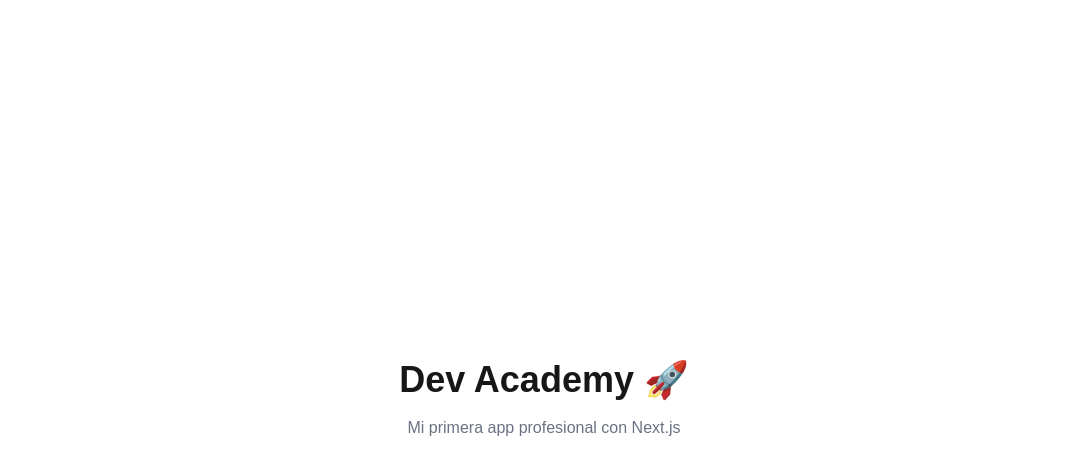
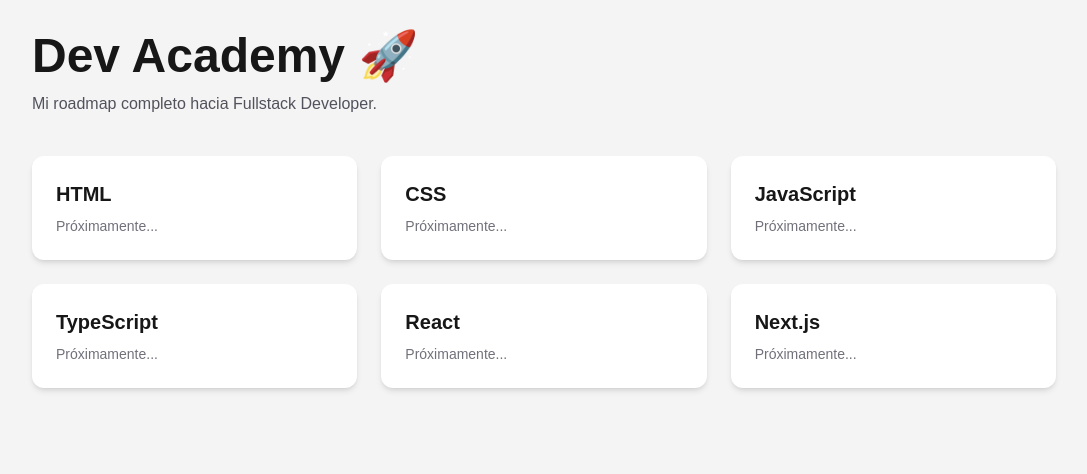
Before and after one commit to daross01/dev-academy, a Next.js app: page / in a window 1280 px wide. Shown: the top 474 px of the page, without its empty margins (96-1183 px from the left). Built offline with nearby package versions, Linux system fonts and the light colour scheme.

Commit message:
dashboard

```diff
--- a/app/page.tsx
+++ b/app/page.tsx
@@ -1,13 +1,43 @@
 export default function Home() {
+  const modules = [
+    "HTML",
+    "CSS",
+    "JavaScript",
+    "TypeScript",
+    "React",
+    "Next.js",
+  ];
+
   return (
-    <main className="flex min-h-screen flex-col items-center justify-center">
-      <h1 className="text-4xl font-bold">
-        Dev Academy 🚀
-      </h1>
+    <main className="min-h-screen bg-zinc-100 p-8">
+      <div className="mx-auto max-w-5xl">
+        <header className="mb-10">
+          <h1 className="text-5xl font-bold">
+            Dev Academy 🚀
+          </h1>
 
-      <p className="mt-4 text-gray-500">
-        Mi primera app profesional con Next.js
-      </p>
+          <p className="mt-3 text-zinc-600">
+            Mi roadmap completo hacia Fullstack Developer.
+          </p>
+        </header>
+
+        <section className="grid gap-6 sm:grid-cols-2 lg:grid-cols-3">
+          {modules.map((module) => (
+            <div
+              key={module}
+              className="rounded-xl bg-white p-6 shadow-md transition hover:scale-105"
+            >
+              <h2 className="text-xl font-semibold">
+                {module}
+              </h2>
+
+              <p className="mt-2 text-sm text-zinc-500">
+                Próximamente...
+              </p>
+            </div>
+          ))}
+        </section>
+      </div>
     </main>
   );
 }
```
